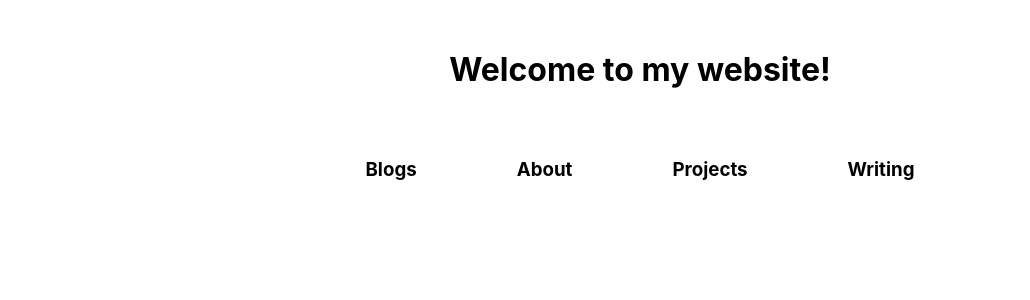
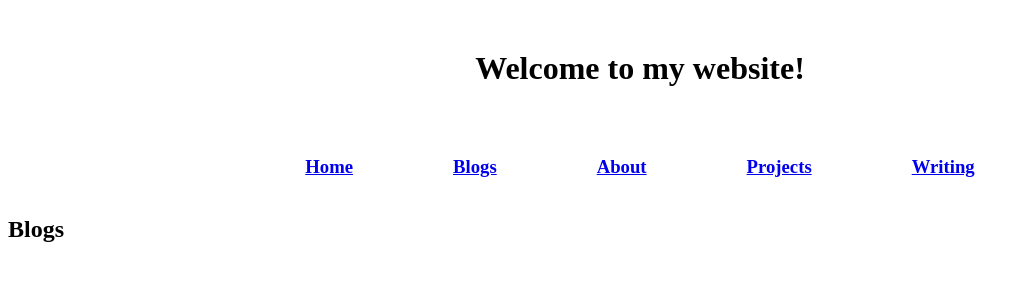
Before and after one commit to jackforevergreen/jack-pearson, a React (Create React App) app: page /blogs in a window 1280 px wide. Shown: the top 300 px of the page, without its empty margins (0-1030 px from the left). Built offline with nearby package versions, Linux system fonts and the light colour scheme.

Commit message:
simplify

```diff
--- a/package.json
+++ b/package.json
@@ -7,8 +7,11 @@
     "@testing-library/jest-dom": "^5.17.0",
     "@testing-library/react": "^13.4.0",
     "@testing-library/user-event": "^13.5.0",
+    "gray-matter": "^4.0.3",
     "react": "^18.3.1",
     "react-dom": "^18.3.1",
+    "react-markdown": "^9.0.1",
+    "react-router-dom": "^6.26.2",
     "react-scripts": "5.0.1",
     "web-vitals": "^2.1.4"
   },
--- a/src/App.js
+++ b/src/App.js
@@ -1,24 +1,26 @@
 import React from 'react';
+import { Route, BrowserRouter as Router, Routes } from 'react-router-dom';
+import Header from './components/Header';
+import About from './pages/About';
+import Blogs from './pages/Blogs';
+import Home from './pages/Home';
+import Projects from './pages/Projects';
+import Writing from './pages/Writing';
 
 function App() {
   return (
-    <div style={{ textAlign: 'center', marginTop: '50px' }}>
-      <h1>Welcome to my website!</h1>
-      <div style={{ display: 'flex', justifyContent: 'center', marginTop: '50px' }}>
-        <div style={{ margin: '0 50px' }}>
-          <h3>Blogs</h3>
-        </div>
-        <div style={{ margin: '0 50px' }}>
-          <h3>About</h3>
-        </div>
-        <div style={{ margin: '0 50px' }}>
-          <h3>Projects</h3>
-        </div>
-        <div style={{ margin: '0 50px' }}>
-          <h3>Writing</h3>
-        </div>
+    <Router>
+      <div>
+        <Header />
+        <Routes>
+          <Route path="/jack-pearson" element={<Home />} />
+          <Route path="/blogs" element={<Blogs />} />
+          <Route path="/about" element={<About />} />
+          <Route path="/projects" element={<Projects />} />
+          <Route path="/writing" element={<Writing />} />
+        </Routes>
       </div>
-    </div>
+    </Router>
   );
 }
 
--- /dev/null
+++ b/src/components/Header.js
@@ -0,0 +1,19 @@
+import React from 'react';
+import { Link } from 'react-router-dom';
+
+function Header() {
+  return (
+    <div style={{ textAlign: 'center', marginTop: '50px' }}>
+      <h1>Welcome to my website!</h1>
+      <nav style={{ display: 'flex', justifyContent: 'center', marginTop: '50px' }}>
+        <Link to="/" style={{ margin: '0 50px' }}><h3>Home</h3></Link>
+        <Link to="/blogs" style={{ margin: '0 50px' }}><h3>Blogs</h3></Link>
+        <Link to="/about" style={{ margin: '0 50px' }}><h3>About</h3></Link>
+        <Link to="/projects" style={{ margin: '0 50px' }}><h3>Projects</h3></Link>
+        <Link to="/writing" style={{ margin: '0 50px' }}><h3>Writing</h3></Link>
+      </nav>
+    </div>
+  );
+}
+
+export default Header;
--- a/src/index.js
+++ b/src/index.js
@@ -1,17 +1,10 @@
 import React from 'react';
-import ReactDOM from 'react-dom/client';
-import './index.css';
+import ReactDOM from 'react-dom';
 import App from './App';
-import reportWebVitals from './reportWebVitals';
 
-const root = ReactDOM.createRoot(document.getElementById('root'));
-root.render(
+ReactDOM.render(
   <React.StrictMode>
     <App />
-  </React.StrictMode>
+  </React.StrictMode>,
+  document.getElementById('root')
 );
-
-// If you want to start measuring performance in your app, pass a function
-// to log results (for example: reportWebVitals(console.log))
-// or send to an analytics endpoint. Learn more: https://bit.ly/CRA-vitals
-reportWebVitals();
--- /dev/null
+++ b/src/pages/About.js
@@ -0,0 +1,12 @@
+import React from 'react';
+
+function About() {
+  return (
+    <div>
+      <h2>About</h2>
+      <p>Welcome to the About page. Content coming soon!</p>
+    </div>
+  );
+}
+
+export default About;
--- /dev/null
+++ b/src/pages/Blogs.js
@@ -0,0 +1,13 @@
+import React from 'react';
+
+function Blogs() {
+
+  return (
+    <div>
+      <h2>Blogs</h2>
+
+    </div>
+  );
+}
+
+export default Blogs;
--- /dev/null
+++ b/src/pages/Projects.js
@@ -0,0 +1,12 @@
+import React from 'react';
+
+function Projects() {
+  return (
+    <div>
+      <h2>Projects</h2>
+      <p>Welcome to the Projects page. Content coming soon!</p>
+    </div>
+  );
+}
+
+export default Projects;
--- /dev/null
+++ b/src/pages/Writing.js
@@ -0,0 +1,12 @@
+import React from 'react';
+
+function Writing() {
+  return (
+    <div>
+      <h2>Writing</h2>
+      <p>Welcome to the Writing page. Content coming soon!</p>
+    </div>
+  );
+}
+
+export default Writing;
```
Also changed, not shown: src/pages/Home.js (added), 1 other file (tests, documents, lock files or other folders).
